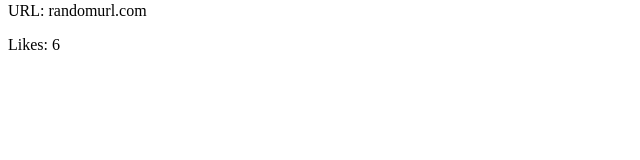
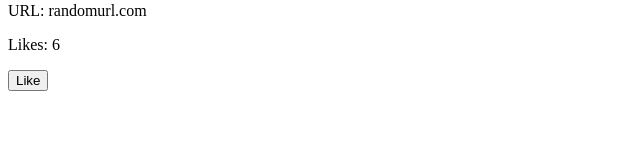
Before and after one commit to Franco-Redivo/blog-app-next, a Next.js app: page /blogs/1 in a window 1280 px wide. Shown: the part 125-285 px from the top of the page, without its empty margins (0-640 px from the left). Built offline with nearby package versions, Linux system fonts and the light colour scheme.

Commit message:
feat: add like button to increment blog's likes

```diff
--- a/app/blogs/[id]/page.tsx
+++ b/app/blogs/[id]/page.tsx
@@ -1,5 +1,6 @@
 import { notFound } from "next/navigation";
 import { getBlogById } from "../../services/blogs";
+import { likeBlog } from "../../actions/blogs";
 
 const BlogPage = async ({params}: {params: Promise<{id: string}>}) => {
     const {id} = await params;
@@ -15,6 +16,10 @@ const BlogPage = async ({params}: {params: Promise<{id: string}>}) => {
             <p>Author: {blog.author}</p>
             <p>URL: {blog.url}</p>
             <p>Likes: {blog.likes}</p>
+            <form action={likeBlog}>
+                <input type="hidden" name="id" value={blog.id} />
+                <button type="submit">Like</button>
+            </form>
         </div>
     )
 }
```
